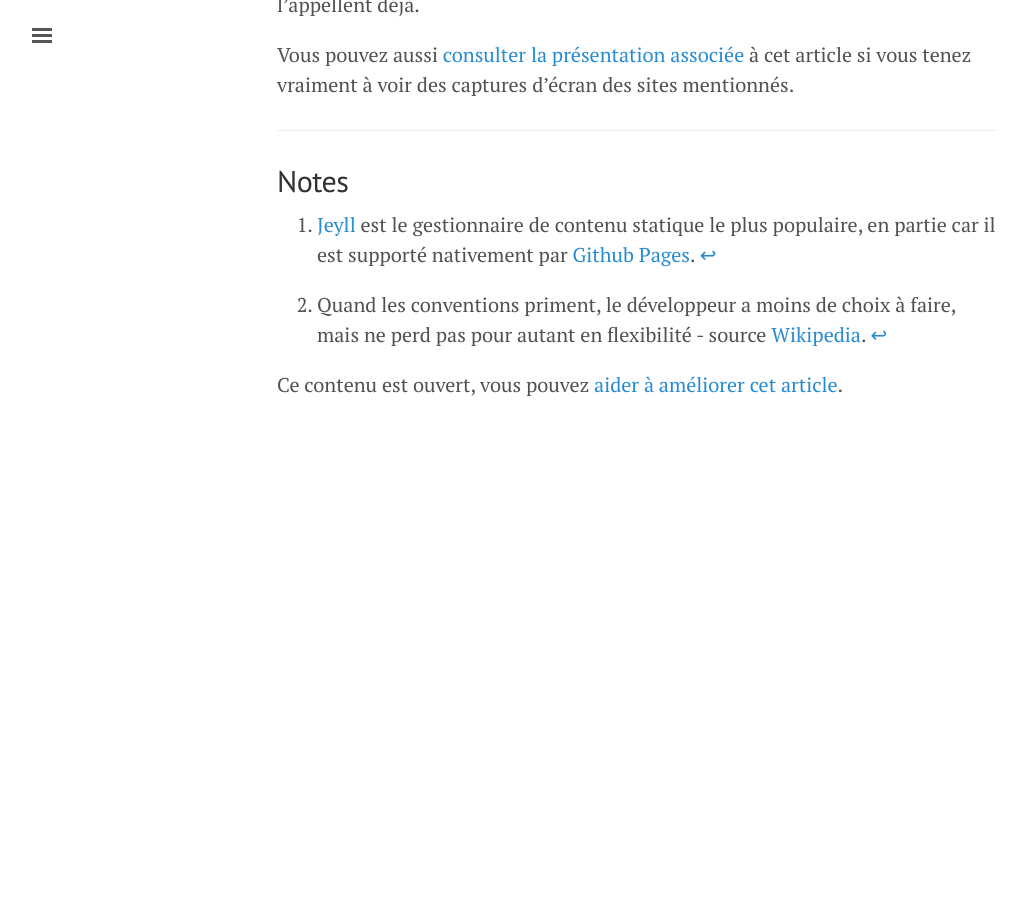
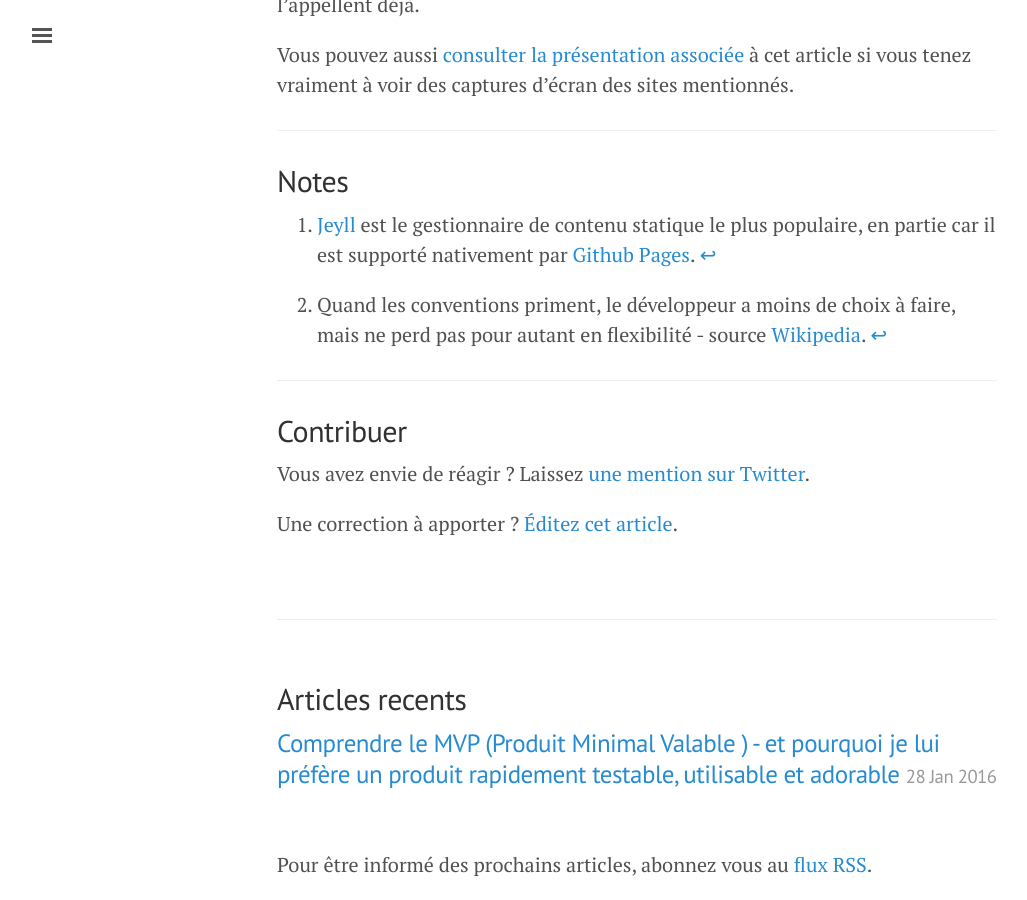
Before and after one commit to DirtyF/frank.taillandier.me, a Jekyll site: the page built from _posts/2016-03-08-les-gestionnaires-de-contenu-statique.markdown, in a window 1280 px wide and 900 px high, scrolled down 8432 px. Shown: the whole window, without its empty margins (3-1030 px from the left). Built offline with Jekyll 4.4.1, drawn with Linux system fonts in a browser that asks for light colours; before the commit the page ends 8912 px from its top, so only the background shows below that.

Commit message:
mise à jour du pied de page

```diff
--- a/_layouts/post.html
+++ b/_layouts/post.html
@@ -8,15 +8,18 @@ layout: default
 
   {{ content }}
 
+  <hr>
+
   <footer>
-    <p>Ce contenu est ouvert, vous pouvez <a href="https://github.com/{{ site.github.repository_nwo }}/edit/{{ site.branch }}/{{ page.path }}">aider à améliorer cet article</a>.</p>
+    <h2>Contribuer</h2>
+    <p>Vous avez envie de réagir ? Laissez <a href="https://twitter.com/DirtyF">une mention sur Twitter</a>.</p>
+    <p>Une correction à apporter ? <a href="https://github.com/{{ site.github.repository_nwo }}/edit/{{ site.branch }}/{{ page.path }}">Éditez cet article</a>.</p>
   </footer>
 
 </div>
 
-{% comment %}
 <div class="related">
-  <h2>Articles relatifs</h2>
+  <h2>Articles recents</h2>
   <ul class="related-posts">
     {% for post in site.related_posts limit:3 %}
       <li>
@@ -30,4 +33,7 @@ layout: default
     {% endfor %}
   </ul>
 </div>
-{% endcomment %}
+
+<p>
+  Pour être informé des prochains articles, abonnez vous au <a href="{{ site.baseurl }}/feed.xml">flux RSS</a>.
+</p>
```
